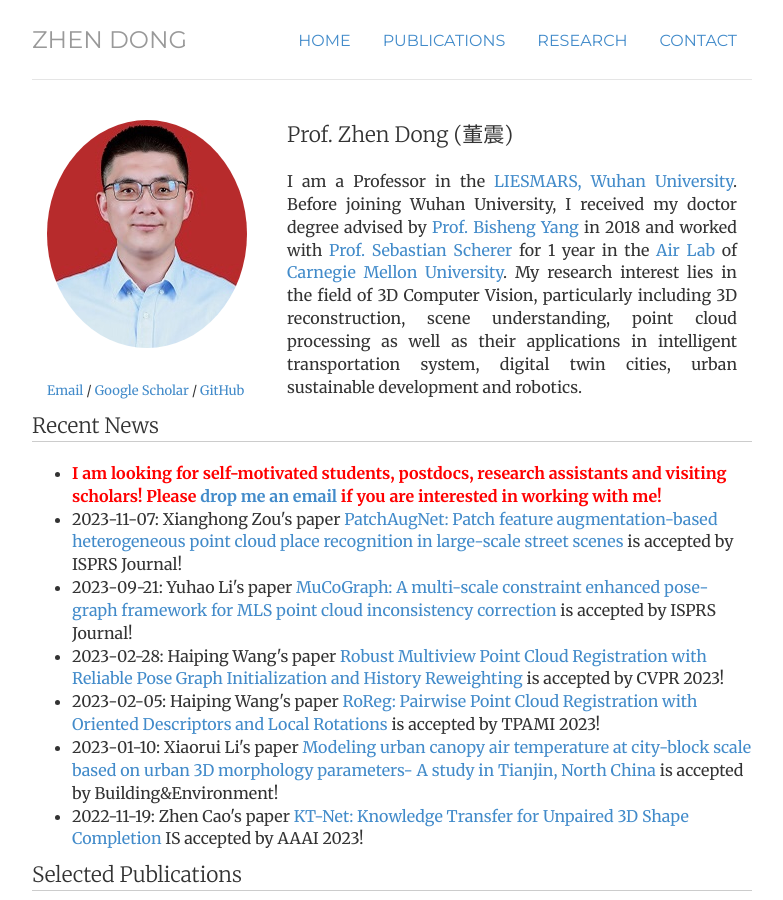
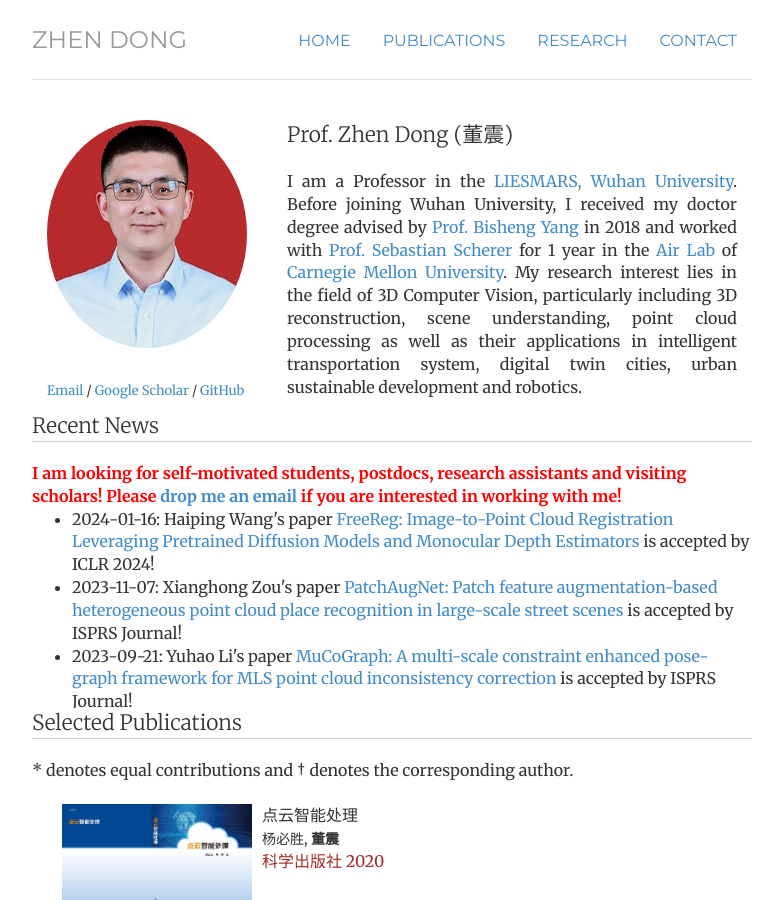
Before and after one commit to dongzhenwhu/dongzhenwhu.github.io, a Jekyll site: the page built from index.html, in a window 1280 px wide and 900 px high. Shown: the whole window, without its empty margins (248-1031 px from the left). Built offline with Jekyll 4.4.1, drawn with Linux system fonts in a browser that asks for light colours.

Commit message:
Update index.html

```diff
--- a/index.html
+++ b/index.html
@@ -29,8 +29,11 @@
 	</div>
 
 	<p class="lead" style="border-bottom:1px solid #CCC">Recent News</p>
+	<font color="red"><b>I am looking for self-motivated students, postdocs, research assistants and visiting scholars! Please <a href="contact">drop me an email</a> if you are interested in working with me!</b></font>
+	<div style="height:200px;overflow-y:auto">
+		<div>
 			<ul>
-	<li><font color="red"><b>I am looking for self-motivated students, postdocs, research assistants and visiting scholars! Please <a href="contact">drop me an email</a> if you are interested in working with me!</b></font></li>
+				<li>2024-01-16: Haiping Wang's paper <a href="https://arxiv.org/abs/2310.03420">FreeReg: Image-to-Point Cloud Registration Leveraging Pretrained Diffusion Models and Monocular Depth Estimators</a> is accepted by ICLR 2024! </li>
 				<li>2023-11-07: Xianghong Zou's paper <a href="https://whu-usi3dv.github.io/PatchAugNet/">PatchAugNet: Patch feature augmentation-based heterogeneous point cloud place recognition in large-scale street scenes</a> is accepted by ISPRS Journal!</li>
 				<li>2023-09-21: Yuhao Li's paper <a href="https://www.sciencedirect.com/science/article/pii/S0924271623002599?dgcid=coauthor">MuCoGraph: A multi-scale constraint enhanced pose-graph framework for MLS point cloud inconsistency correction</a> is accepted by ISPRS Journal!</li>
 				<li>2023-02-28: Haiping Wang's paper <a href="https://arxiv.org/abs/2304.00467">Robust Multiview Point Cloud Registration with Reliable Pose Graph Initialization and History Reweighting</a> is accepted by CVPR 2023!</li>
@@ -38,6 +41,8 @@
 				<li>2023-01-10: Xiaorui Li's paper <a href="https://www.sciencedirect.com/science/article/pii/S0360132323000276">Modeling urban canopy air temperature at city-block scale based on urban 3D morphology parameters- A study in Tianjin, North China</a> is accepted by Building&Environment!</li>
 				<li>2022-11-19: Zhen Cao's paper <a href="https://arxiv.org/abs/2111.11976"> KT-Net: Knowledge Transfer for Unpaired 3D Shape Completion</a> IS accepted by AAAI 2023!</li>
 			</ul>
+		</div>
+	</div>
 
 	<p class="lead" style="border-bottom:1px solid #CCC">Selected Publications</p>
 	* denotes equal contributions and &dagger; denotes the corresponding author.<br><br>
```
Lines whose indentation alone changed are shown as unchanged.
